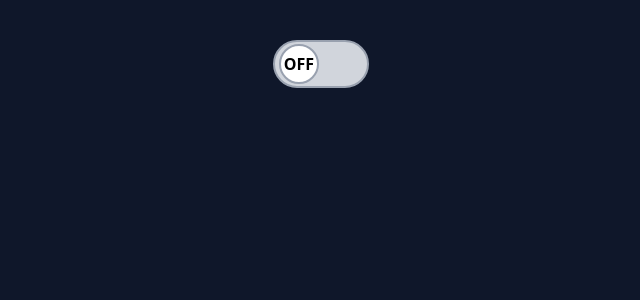
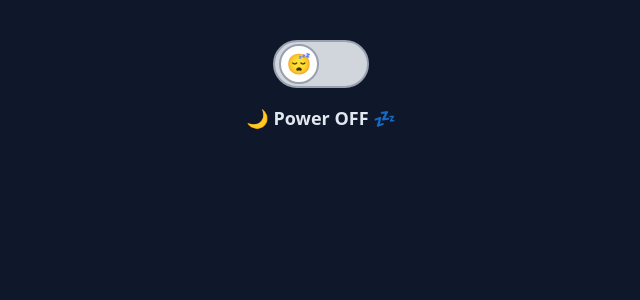
Before and after one commit to atulvaru/react_class_repository, a React (Vite) app: page / in a window 1280 px wide. Shown: the top 300 px of the page, without its empty margins (319-959 px from the left). Built offline with nearby package versions, Linux system fonts and the light colour scheme.

Commit message:
Mini project toggle on off

```diff
--- a/src/components/MiniToggle.jsx
+++ b/src/components/MiniToggle.jsx
@@ -7,17 +7,21 @@ export const MiniToggle = () => {
     <>
       <div
         className={`w-[6rem] h-[3rem] mx-auto rounded-full flex items-center cursor-pointer border-2 border-gray-400 px-1 transition-colors duration-300
-            ${isOn ? "bg-green-500" : "bg-gray-300"}`}
+        ${isOn ? "bg-green-500" : "bg-gray-300"}`}
         onClick={() => setIsOn(!isOn)}
       >
         <div
-          className={`w-[2.5rem] h-[2.5rem] bg-white rounded-full flex items-center border-2 border-gray-400 justify-center text-black font-semibold transform transition-transform duration-300 ${
+          className={`w-[2.5rem] h-[2.5rem] bg-white rounded-full flex items-center border-2 border-gray-400 justify-center text-xl transform transition-transform duration-300 ${
             isOn ? "translate-x-12" : "translate-x-0"
           }`}
         >
-          {isOn ? "ON" : "OFF"}
+          {isOn ? "😎" : "😴"}
         </div>
       </div>
+
+      <p className="text-center mt-4 text-lg font-semibold">
+        {isOn ? "⚡ Power ON 🔋" : "🌙 Power OFF 💤"}
+      </p>
     </>
   );
 };
```
